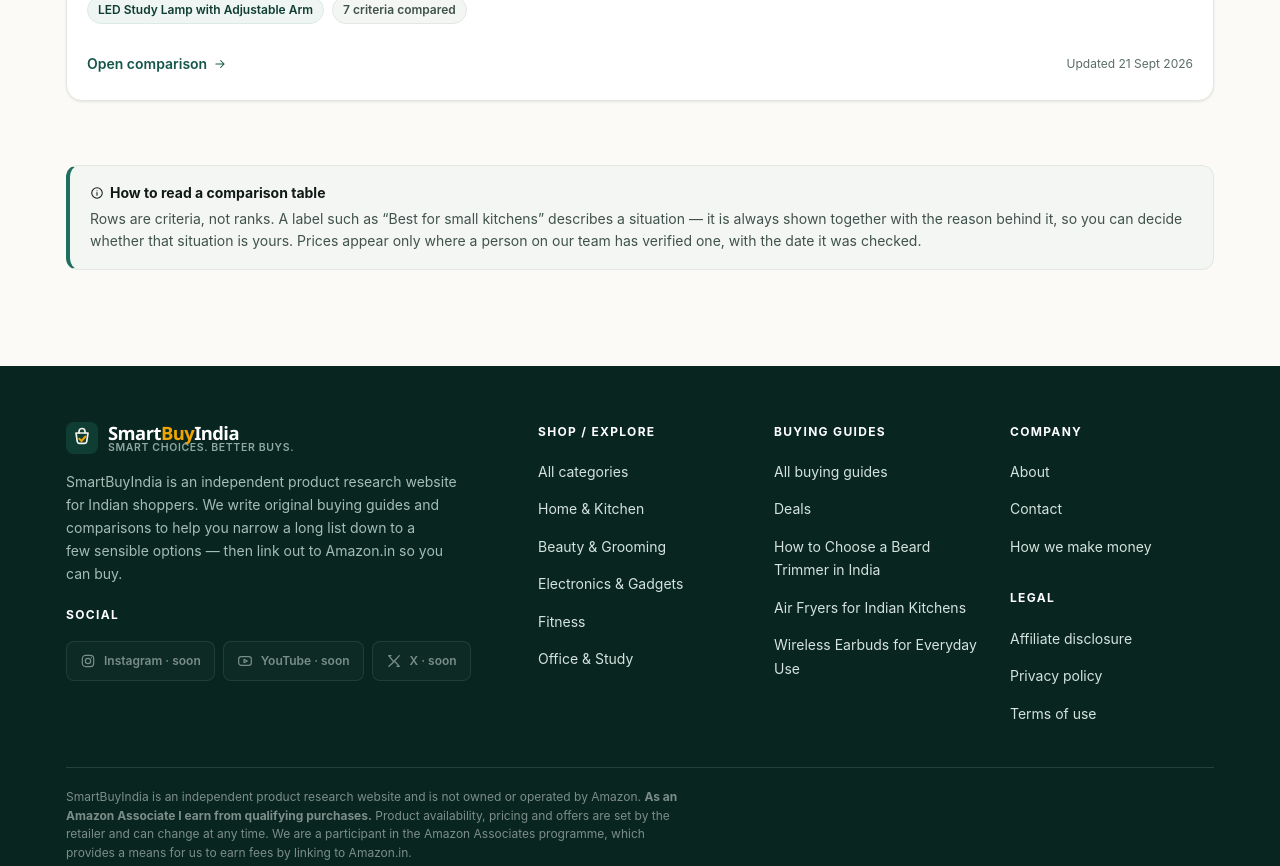
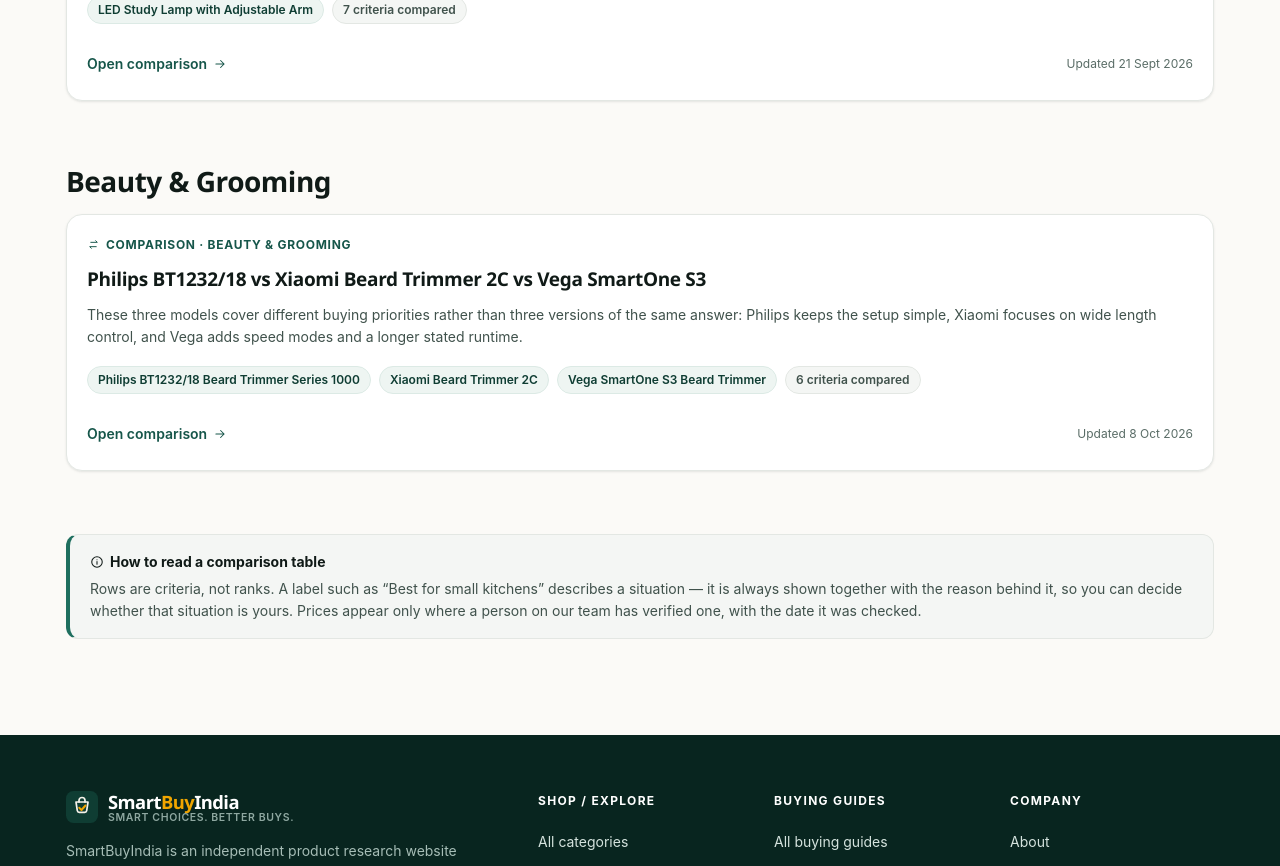
Before and after one commit to void7x/smartbuyIndia, a React (Vite) app: page /compare in a window 1280 px wide. Shown: the part 1440-2306 px from the top of the page. Built offline with nearby package versions, Linux system fonts and the light colour scheme.

Commit message:
feat: add researched beard trimmer comparison draft

```diff
--- a/src/data/comparisons.js
+++ b/src/data/comparisons.js
@@ -380,6 +380,71 @@ const comparisonData = [
     isDemo: true,
     status: 'draft',
   },
+  {
+    id: 'cmp-philips-bt1232-vs-xiaomi-2c-vs-vega-s3',
+    title: 'Philips BT1232/18 vs Xiaomi Beard Trimmer 2C vs Vega SmartOne S3',
+    slug: 'philips-bt1232-vs-xiaomi-2c-vs-vega-s3',
+    categorySlug: 'beauty-grooming',
+    heroTitle: 'Which of these three beard trimmers fits your routine?',
+    metaDescription: 'A concise comparison of Philips BT1232/18, Xiaomi Beard Trimmer 2C and Vega SmartOne S3 on range, charging, runtime and practical use cases.',
+    intro: 'These three models cover different buying priorities rather than three versions of the same answer: Philips keeps the setup simple, Xiaomi focuses on wide length control, and Vega adds speed modes and a longer stated runtime.',
+    productSlugs: ['philips-bt1232-18', 'xiaomi-beard-trimmer-2c', 'vega-smartone-s3'],
+    guideSlug: 'how-to-choose-beard-trimmer-india',
+    howToRead: 'Each label describes a use case rather than an overall winner. Specifications come from manufacturer sources; prices are omitted until manually verified on Amazon.in.',
+    verdicts: {
+      'philips-bt1232-18': { label: 'Simple short-beard setup', why: 'Best fit when you do not need a wide length range.' },
+      'xiaomi-beard-trimmer-2c': { label: 'Wide length control', why: '40 settings and 0.5 mm precision across two combs.' },
+      'vega-smartone-s3': { label: 'Feature-heavy option', why: 'Adds three speed modes, cord/cordless use and a longer stated runtime.' },
+    },
+    rows: [
+      { id: 'range', label: 'Length range', highlight: true, values: [
+        { value: '3 mm + 7 mm combs' },
+        { value: '0.5–20 mm', note: '40 settings; two combs' },
+        { value: '0.5–20 mm', note: '40 settings; two combs' },
+      ] },
+      { id: 'precision', label: 'Adjustment', values: [
+        { value: '1 mm step size' },
+        { value: '0.5 mm precision' },
+        { value: '40 settings' },
+      ] },
+      { id: 'runtime', label: 'Stated runtime', values: [
+        { value: 'Up to 30 min', note: '8 hr full charge' },
+        { value: 'Up to 90 min', note: 'About 2 hr charge' },
+        { value: 'Up to 160 min', note: 'About 90 min charge' },
+      ] },
+      { id: 'charging', label: 'Charging', values: [
+        { value: 'USB-A', note: 'No adapter included' },
+        { value: 'USB Type-C', note: 'No adapter included' },
+        { value: 'USB Type-C', note: 'Cord/cordless use' },
+      ] },
+      { id: 'cleaning', label: 'Water / cleaning claim', values: [
+        { value: 'Rinseable attachments' },
+        { value: 'Washable attachments' },
+        { value: 'IPX7 claim', note: 'Manufacturer stated' },
+      ] },
+      { id: 'warranty', label: 'Warranty', values: [
+        { value: '2 years' },
+        { value: '1 year' },
+        { value: '1 year' },
+      ] },
+    ],
+    editorialConclusion: {
+      heading: 'How to decide',
+      body: [
+        'Choose Philips when you want a simpler short-beard setup and value the longer stated warranty more than a wide range.',
+        'Choose Xiaomi when 0.5–20 mm control and Type-C charging are the main reasons you are buying a new trimmer.',
+        'Choose Vega when the extra speed modes, cord/cordless use and longer stated runtime are genuinely useful to your routine. Its SmartTrim/AI language is a manufacturer claim, not an independent performance score.',
+      ],
+    },
+    faqs: [
+      { question: 'Which one has the widest length range?', answer: 'Xiaomi Beard Trimmer 2C and Vega SmartOne S3 both list 0.5–20 mm across two combs.' },
+      { question: 'Which one has the longest stated runtime?', answer: 'Vega lists up to 160 minutes, followed by Xiaomi at up to 90 minutes and Philips at up to 30 minutes.' },
+      { question: 'Which one should I buy for a simple short beard?', answer: 'Philips is the simplest fit on paper because it uses a smaller set of beard comb lengths instead of a 40-setting wide-range system.' },
+    ],
+    updatedAt: '2026-10-08',
+    isDemo: false,
+    status: 'draft',
+  },
 ];
 
 /* -------------------------------------------------------------------------- */
```
